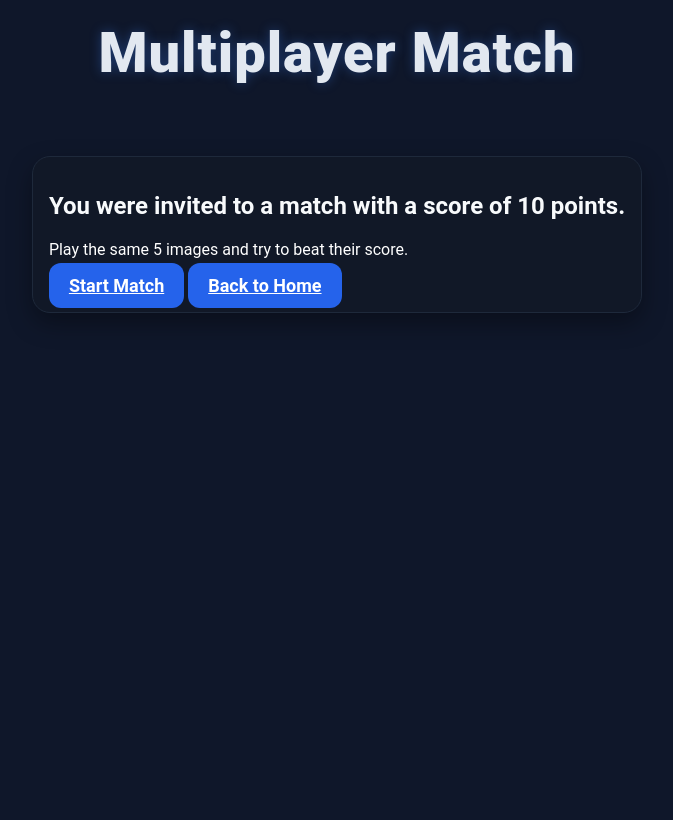
After one commit to Yuto52nd/CampusGuesser, a Flask app: template templates/multiplayer.html in a window 1280 px wide. The commit adds this page. Shown: the whole page, without its empty margins (303-976 px from the left). Run offline with Flask 3, Linux system fonts and the light colour scheme; the template is opened without the code that fills it: most values are stand-ins (such as "Sample title", 1, 10 or a date in 2020).

Commit message:
Possible multiplayer mode additions

```diff
--- a/app.py
+++ b/app.py
@@ -208,14 +208,82 @@ def start_challenge(challenge_id):
     session["round"] = 0
     session["challenge_ids"] = CHALLENGES[challenge_id]
     session["used_ids"] = []
+    session["multiplayer_mode"] = False
 
     return redirect(url_for("CGGAME"))
+
+@app.route("/start_multiplayer")
+def start_multiplayer():
+    db = get_db()
+    rows = db.execute(
+        "SELECT id FROM locations ORDER BY RANDOM() LIMIT ?",
+        (MAX_ROUNDS,),
+    ).fetchall()
+    if len(rows) < MAX_ROUNDS:
+        return "Not enough locations to start multiplayer match", 400
+
+    challenge_ids = [row["id"] for row in rows]
+
+    session.clear()
+    session["score"] = 0
+    session["round"] = 0
+    session["challenge_ids"] = challenge_ids
+    session["used_ids"] = []
+    session["multiplayer_mode"] = True
+
+    return redirect(url_for("CGGAME"))
+
+@app.route("/multiplayer/<path:ids>")
+def multiplayer_link(ids):
+    try:
+        challenge_ids = [int(i) for i in ids.split(",") if i]
+    except ValueError:
+        return "Invalid multiplayer link", 400
+
+    if len(challenge_ids) != MAX_ROUNDS:
+        return "Invalid multiplayer match", 400
+
+    db = get_db()
+    placeholders = ",".join("?" * len(challenge_ids))
+    valid_rows = db.execute(
+        f"SELECT id FROM locations WHERE id IN ({placeholders})",
+        challenge_ids,
+    ).fetchall()
+    if len(valid_rows) != len(challenge_ids):
+        return "Invalid multiplayer match", 404
+
+    shared_score = request.args.get("score")
+
+    session.clear()
+    session["score"] = 0
+    session["round"] = 0
+    session["challenge_ids"] = challenge_ids
+    session["used_ids"] = []
+    session["multiplayer_mode"] = True
+    session["shared_score"] = shared_score
+
+    return render_template(
+        "multiplayer.html",
+        ids_str=ids,
+        shared_score=shared_score,
+        max_rounds=MAX_ROUNDS,
+    )
 
 
 #takes to final page
 @app.route("/final")
 def final_score():
-    return render_template("final.html", score=session["score"])
+    share_url = None
+    if session.get("multiplayer_mode") and session.get("challenge_ids"):
+        ids = ",".join(str(i) for i in session["challenge_ids"])
+        share_url = url_for(
+            "multiplayer_link",
+            ids=ids,
+            score=session["score"],
+            _external=True,
+        )
+
+    return render_template("final.html", score=session["score"], share_url=share_url)
 
 #Euclidian distance
 def eucal(lat1, lon1, lat2, lon2):
--- a/templates/home.html
+++ b/templates/home.html
@@ -14,6 +14,9 @@
           the game!
         </p>
         <a class="start" href="{{ url_for('campus_guesser') }}">Start Game</a>
+        <a class="start" href="{{ url_for('start_multiplayer') }}"
+          >Start Multiplayer Match</a
+        >
         <a class="start" href="{{ url_for('challenges') }}">Challenges</a>
         <a class="start" href="{{ url_for('add_location') }}">Add Location</a>
       </div>
--- /dev/null
+++ b/templates/multiplayer.html
@@ -0,0 +1,26 @@
+<!doctype html>
+<html lang="en">
+  <head>
+    <meta charset="UTF-8" />
+    <title>Multiplayer Match</title>
+    <link rel="stylesheet" href="{{ url_for('static', filename='CG.css') }}" />
+  </head>
+  <body>
+    <h1 class="mainTitle">Multiplayer Match</h1>
+    <div class="flex-container">
+      <div>
+        {% if shared_score %}
+        <h2>
+          You were invited to a match with a score of {{ shared_score }} points.
+        </h2>
+        <p>Play the same 5 images and try to beat their score.</p>
+        {% else %}
+        <h2>Join the shared match.</h2>
+        <p>Play the same 5 locations as the person who shared this link.</p>
+        {% endif %}
+        <a class="start" href="{{ url_for('CGGAME') }}">Start Match</a>
+        <a class="start" href="{{ url_for('home') }}">Back to Home</a>
+      </div>
+    </div>
+  </body>
+</html>
```
Also changed, not shown: templates/final.html (+15 -3 lines).
